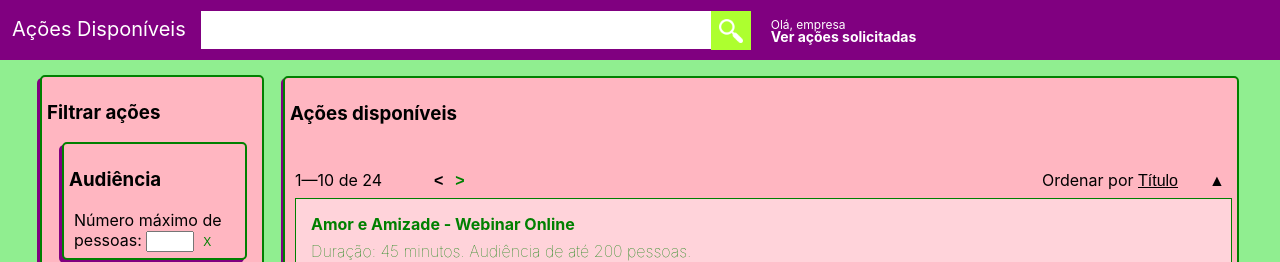
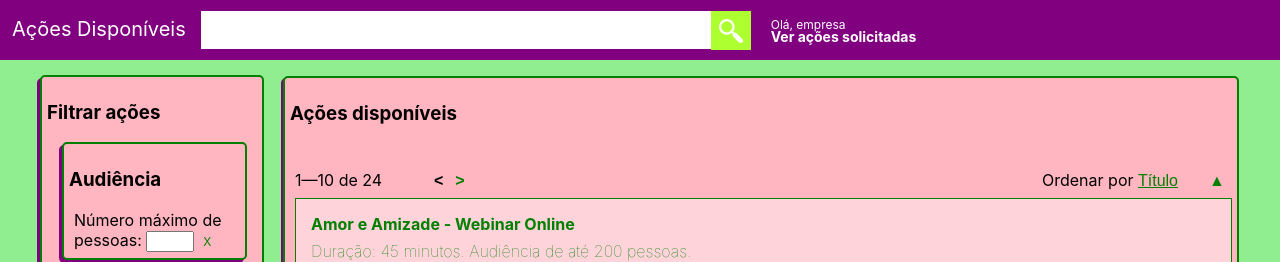
Before and after one commit to pedroqueiroga/moodar-selecao, a React (Create React App) app: page /search in a window 1280 px wide. In both pictures the pointer is over the element 1174 px from the left and 179 px from the top of the page. Shown: the top 262 px of the page. Built offline with nearby package versions, Linux system fonts and the light colour scheme.

Commit message:
Makes ordering look more interactive

```diff
--- a/src/components/ActionList/OrderBy/OrderBy.module.css
+++ b/src/components/ActionList/OrderBy/OrderBy.module.css
@@ -9,6 +9,7 @@
     border: none;
     padding: 0!important;
     background-color: lightpink;
+    color: green;
 }
 
 .ordering option {
@@ -26,9 +27,18 @@
     outline: none!important;
 }
 
+.ordering:hover {
+    cursor: pointer;
+}
+
 .reverse {
+    color: green;
     font-size: inherit;
     background: none!important;
     border: none;
     padding: 0!important;
 }
+
+.reverse:hover {
+    cursor: pointer;
+}
```
